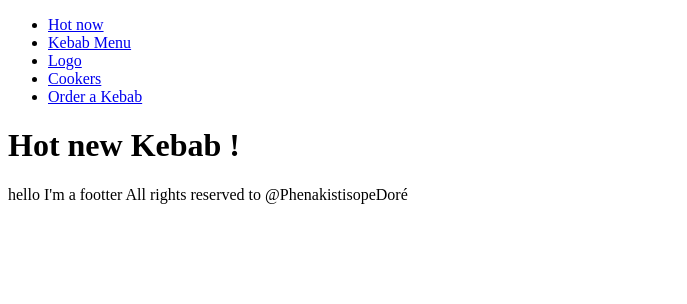
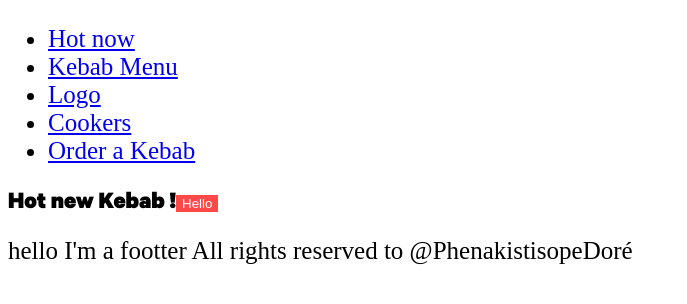
Before and after one commit to S-Lauren/gatsby-ecom, a Gatsby site in the folder gatsby/: page /news in a window 1280 px wide. Shown: the whole page, without its empty margins (0-687 px from the left). Built offline with nearby package versions, Linux system fonts and the light colour scheme; Gatsby itself is replaced by a stand-in of ours.

Commit message:
adding font face

```diff
--- a/gatsby/package.json
+++ b/gatsby/package.json
@@ -11,12 +11,14 @@
     "gatsby-plugin-offline": "^3.3.3",
     "gatsby-plugin-react-helmet": "^3.3.14",
     "gatsby-plugin-sharp": "^2.7.1",
+    "gatsby-plugin-your-fonts": "0.0.1",
     "gatsby-source-filesystem": "^2.4.2",
     "gatsby-transformer-sharp": "^2.5.21",
     "prop-types": "^15.7.2",
     "react": "^16.12.0",
     "react-dom": "^16.12.0",
-    "react-helmet": "^6.1.0"
+    "react-helmet": "^6.1.0",
+    "styled-components": "^5.2.1"
   },
   "devDependencies": {
     "prettier": "2.1.2"
--- a/gatsby/src/components/mylayout.js
+++ b/gatsby/src/components/mylayout.js
@@ -1,4 +1,6 @@
 import React from 'react';
+import GlobalStyles from '../styles/GlobalStyles';
+import Typography from '../styles/Typography';
 import Footer from './footer';
 import Nav from './nav';
 
@@ -6,6 +8,8 @@ const MyLayout = ({children}) => {
 
   return (
     <>
+    <Typography/>
+    <GlobalStyles/>
       <Nav/>
         <h1>{children}</h1>
       <Footer/>
--- a/gatsby/src/pages/news.js
+++ b/gatsby/src/pages/news.js
@@ -4,6 +4,7 @@ const News = () => {
   return (
     <>
       Hot new Kebab !
+      <button>Hello</button>
     </>
   );
 };
--- a/gatsby/src/pages/order.js
+++ b/gatsby/src/pages/order.js
@@ -1,8 +1,10 @@
 import React from 'react';
+
 
 const order = () => {
   return (
     <>
+
       Order page
     </>
   );
--- /dev/null
+++ b/gatsby/src/styles/GlobalStyles.js
@@ -0,0 +1,22 @@
+import {createGlobalStyle} from 'styled-components';
+
+const GlobalStyles = createGlobalStyle`
+  :root {
+    --red: #FF4949;
+    --black: #2E2E2E;
+    --yellow: #ffc600;
+    --white: #fff;
+    --grey: #efefef;
+  }
+  body {
+    font-size: 25px;
+  }
+  button {
+    background: var(--red);
+    color: white;
+    border: 0;
+    border-radius: 50px:
+    padding: 0.6rem 1rem;
+  }
+`
+export default GlobalStyles;
--- /dev/null
+++ b/gatsby/src/styles/Typography.js
@@ -0,0 +1,14 @@
+import {createGlobalStyle} from 'styled-components';
+import Calibre from '../assets/fonts/Calibre-Black.otf';
+
+const Typography = createGlobalStyle`
+  @font-face {
+    font-family: 'Calibre';
+    src: url(${Calibre});
+  }
+  h1 {
+    font-family: 'Calibre';
+    font-size: 25px;
+  }
+`
+export default Typography;
```
Also changed, not shown: gatsby/src/assets/fonts/Calibre-Black.otf (added), gatsby/src/assets/fonts/frenchfries.woff (added), 1 other file.
